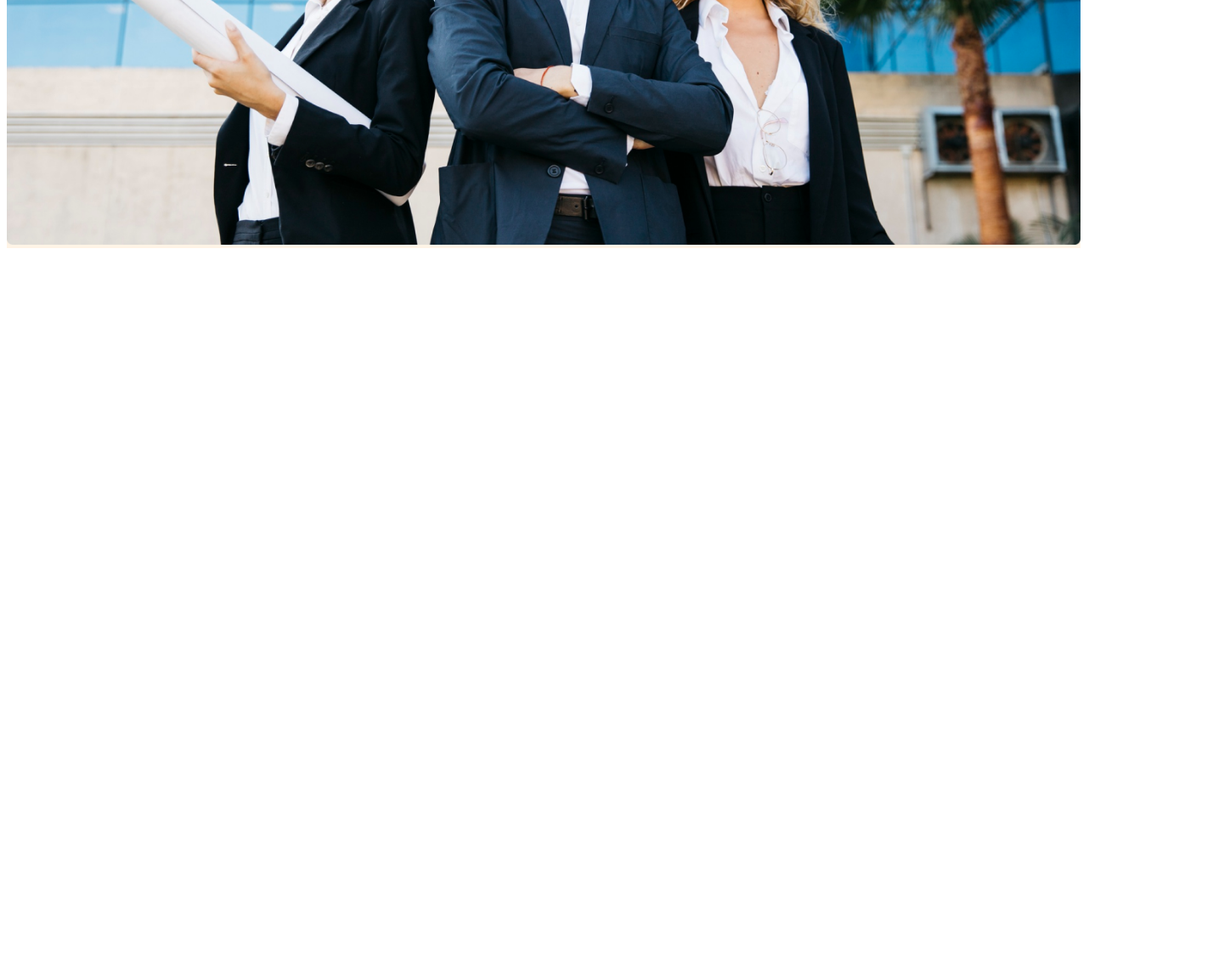
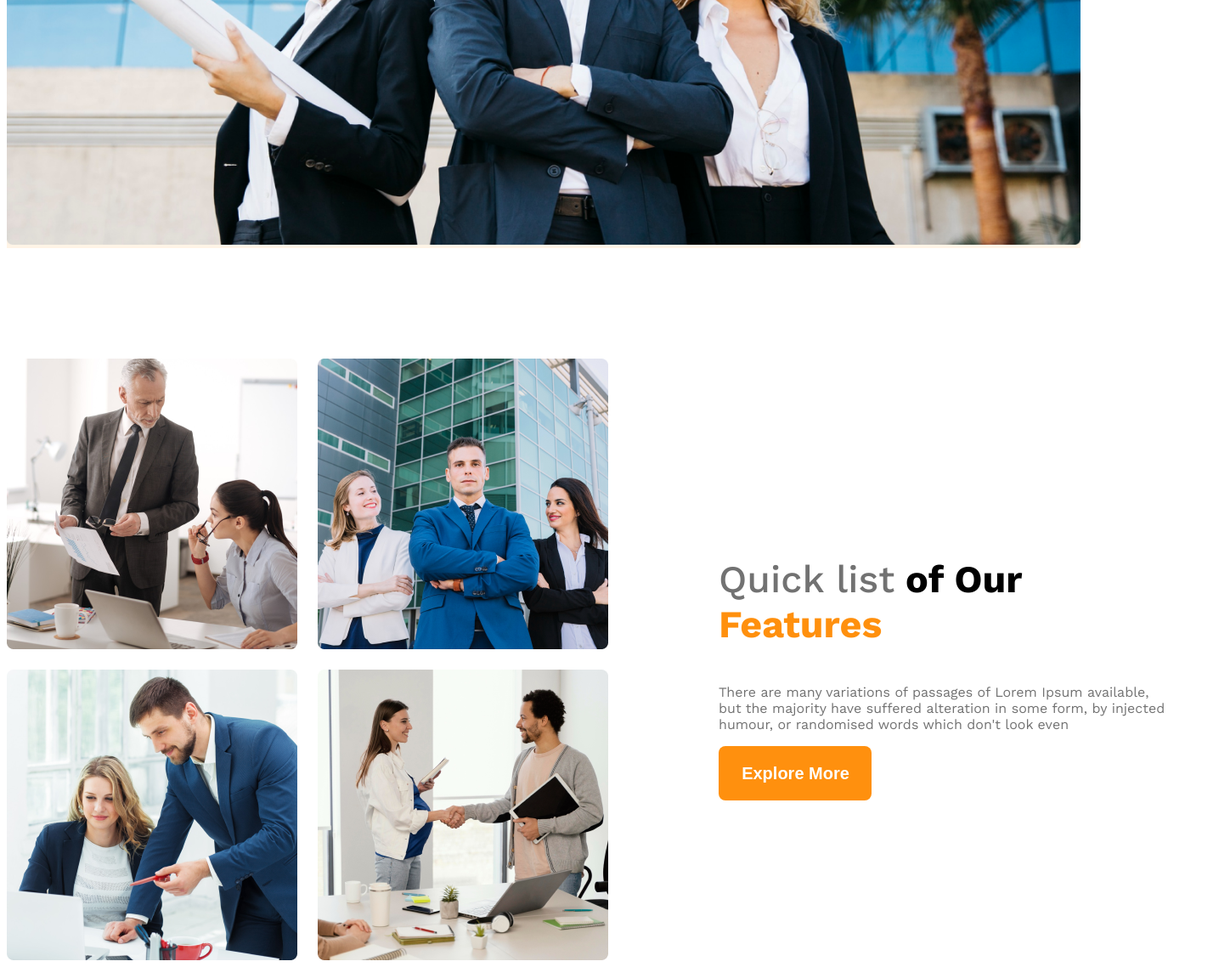
Before and after one commit to Razkkhan/g3-Architecture, a plain HTML site: page index.html in a window 1280 px wide. Shown: the part 893-2031 px from the top of the page at 85% size, 1448 px wide, since content can reach past the window. Before the commit the page ends 1193 px from the top, so only its background shows below. Drawn offline with nearby package versions, Linux system fonts and the light colour scheme.

Commit message:
features

```diff
--- a/CSS/Styles.css
+++ b/CSS/Styles.css
@@ -8,7 +8,7 @@
     font-style: normal;
 }
 
-/* shared styles */
+/* shared styles start here */
 .display-flex {
     display: flex;
 
@@ -20,7 +20,7 @@
 }
 
 /* dark 03 */
-text-light-gray {
+.text-light-gray {
     color: #727272;
 }
 
@@ -38,6 +38,18 @@ text-light-gray {
     font-size: 20px;
     font-weight: 600;
     border: none;
+}
+
+main {
+    width: 1440px;
+    /* height: 1322px; */
+    margin: 0 auto;
+    /* border: 2px solid red;
+    background: rgba(255, 144, 14, 0.1); */
+}
+
+main>section {
+    margin-top: 130px;
 }
 
 /* header style */
@@ -89,11 +101,61 @@ text-light-gray {
     width: 100%;
 }
 
+/* team and features related style*/
+.teams {
+    align-items: center;
+}
+
+.team-img-container {
+    display: grid;
+    grid-template-columns: repeat(2, 1fr);
+    gap: 24px;
+}
+
+.our-features {
+    margin-left: 130px;
+    max-width: 530px;
+
+}
+
+.feature-title {
+    font-size: 2.8rem;
+    font-weight: 700;
+}
+
+#Features {
+    color: rgb(255, 144, 14);
+    font-weight: 700;
+}
+
+#Quick-list {
+    font-weight: 500;
+}
+
 /* responsive media query */
 @media screen and (max-width: 576px) {
 
     .navbar,
-    .nav-link {
+    .nav-link,
+    .teams {
         flex-direction: column;
     }
+
+    .team-img-container {
+        grid-template-columns: repeat(1, 1fr);
+    }
+
+    .our-features {
+        margin-left: 20px;
+    }
 }
+
+@media screen and (min-width: 576px) and (max-width: 992px) {
+    .teams {
+        flex-direction: column;
+    }
+
+    .our-features {
+        margin: 50px auto;
+    }
+}
--- a/index.html
+++ b/index.html
@@ -25,7 +25,8 @@
                 <h1 class="banner-title">Brand New
                     Group of Architects
                 </h1>
-                <p>There are many variations of passages of Lorem Ipsum available, but the majority have suffered
+                <p class="text-light-gray">There are many variations of passages of Lorem Ipsum available, but the
+                    majority have suffered
                     alteration
                     in some form, by injected humour, or randomised words which don't look even</p>
                 <button class="btn-primary">Explore More</button>
@@ -35,7 +36,25 @@
     </header>
     <main>
 
-
+        <section class="teams display-flex">
+            <div class="team-img-container">
+                <img src="images/team1.png" alt="">
+                <img src="images/team2.png" alt="">
+                <img src="images/team3.png" alt="">
+                <img src="images/team4.png" alt="">
+            </div>
+            <div class="our-features">
+                <h3 class="feature-title"><span id="Quick-list" class="text-light-gray">Quick list</span> <span
+                        id="of-Our">of Our</span>
+                    <span id="Features">Features</span>
+                </h3>
+                <p class="features-discription text-light-gray">There are many variations of passages of Lorem Ipsum
+                    available, but the
+                    majority have suffered alteration in some form, by injected humour, or randomised words which don't
+                    look even</p>
+                <button class="btn-primary">Explore More</button>
+            </div>
+        </section>
     </main>
     <footer>
 
```
